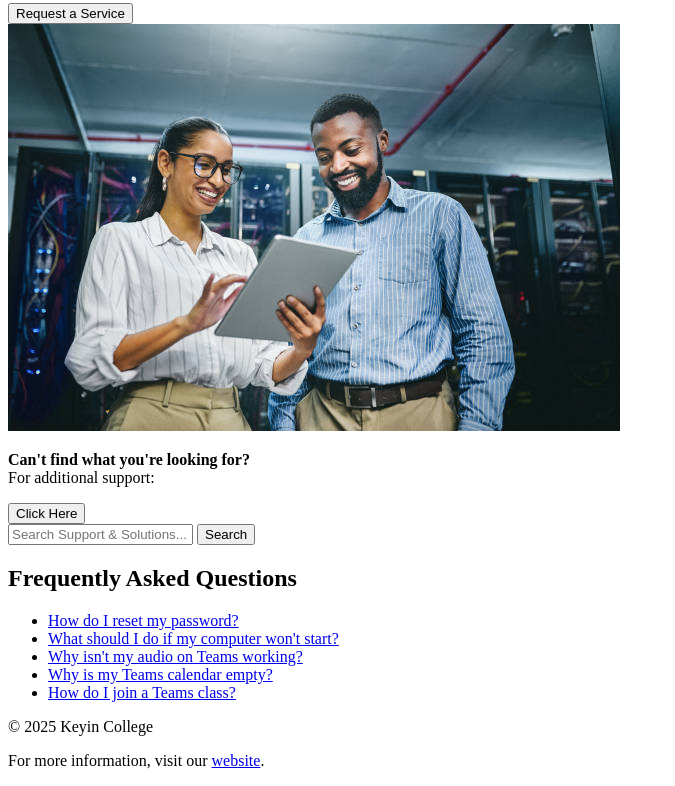
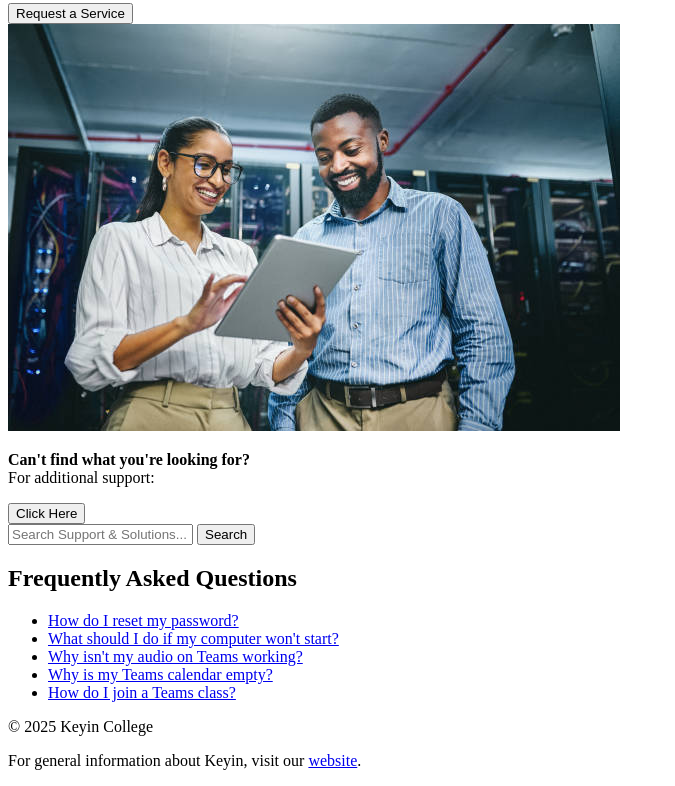
Before and after one commit to sarwoodford/RequesterPortal, a plain HTML site: page requester-portal/index.html in a window 1280 px wide. Shown: the part 510-1296 px from the top of the page, without its empty margins (0-675 px from the left). Drawn offline with Linux system fonts and the light colour scheme.

Commit message:
chore: updated anchor on footer

```diff
--- a/requester-portal/index.html
+++ b/requester-portal/index.html
@@ -67,7 +67,7 @@
 
         <footer>
             <p>&copy; 2025 Keyin College</p>
-            <p>For more information, visit our <a href="https://www.keyincollege.ca">website</a>.</p>
+            <p>For general information about Keyin, visit our <a href="https://keyin.com" target="_blank">website</a>.</p>
         </footer>
 
     </div>
```
